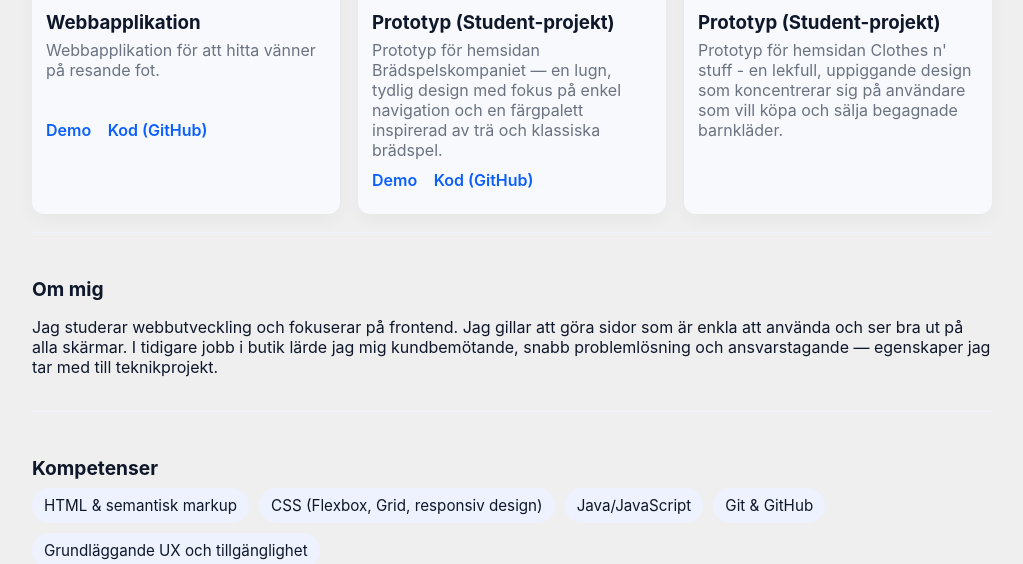
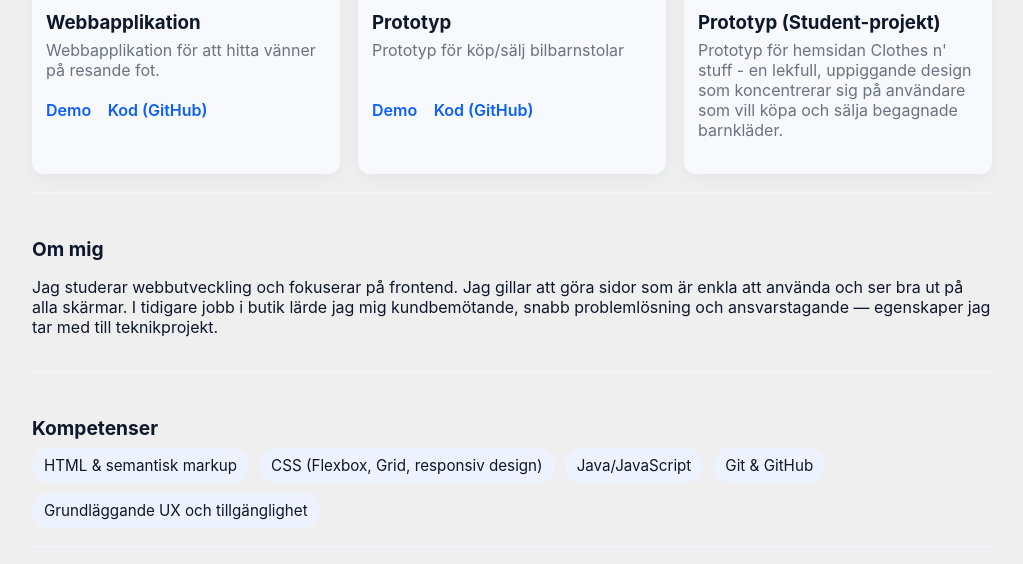
Before and after one commit to ElinAxelsson/portfolio, a plain HTML site: page index.html in a window 1280 px wide. Shown: the part 536-1100 px from the top of the page, without its empty margins (128-1151 px from the left). Drawn offline with Linux system fonts and the light colour scheme.

Commit message:
uppdaterade project2

```diff
--- a/index.html
+++ b/index.html
@@ -44,8 +44,8 @@
           <article class="card">
             <img src="assets/project2.png" alt="Projekt 2 screenshot" class="card-img">
             <div class="card-body">
-              <h3>Prototyp (Student-projekt)</h3>
-              <p>Prototyp för hemsidan Brädspelskompaniet — en lugn, tydlig design med fokus på enkel navigation och en färgpalett inspirerad av trä och klassiska brädspel.</p>
+              <h3>Prototyp</h3>
+              <p>Prototyp för köp/sälj bilbarnstolar</p>
               <p class="card-actions">
                 <a href="https://elinaxelsson.github.io/Prototypbilbarnstolar/" target="_blank" rel="noopener">Demo</a>
                 <a href="https://github.com/ElinAxelsson/Prototypbilbarnstolar" target="_blank" rel="noopener">Kod (GitHub)</a>
```
